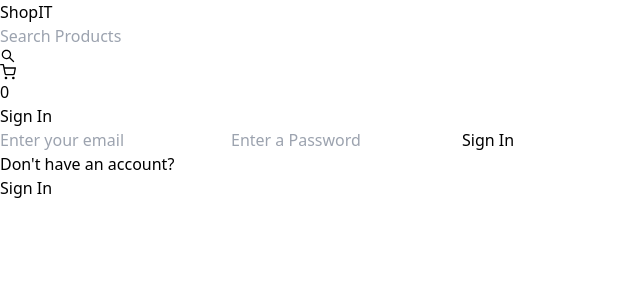
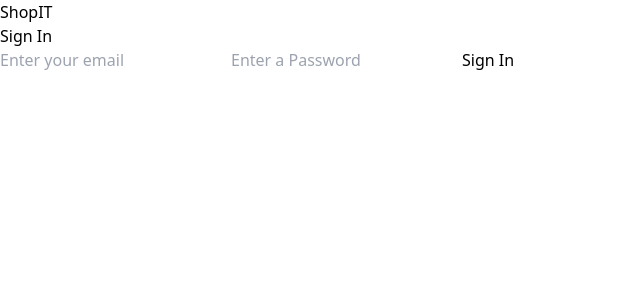
Before and after one commit to Sadmin23/ClickCart, a React (Vite) app: page /sign-in in a window 1280 px wide. Shown: the top 300 px of the page, without its empty margins (0-640 px from the left). Built offline with nearby package versions, Linux system fonts and the light colour scheme.

Commit message:
Implement Logout

```diff
--- a/package.json
+++ b/package.json
@@ -16,6 +16,7 @@
     "@reduxjs/toolkit": "^2.2.1",
     "react": "^18.2.0",
     "react-dom": "^18.2.0",
+    "react-hot-toast": "^2.4.1",
     "react-icons": "^5.0.1",
     "react-redux": "^9.1.0",
     "react-router-dom": "^6.22.0"
--- a/src/App.jsx
+++ b/src/App.jsx
@@ -3,13 +3,14 @@ import Header from './components/Header';
 import Home from './pages/Home';
 import SignIn from './pages/SignIn';
 import { useSelector } from 'react-redux';
+import { signedIn } from './redux/user/userSlice';
 
 export default function App() {
 
-  const loggedIn = useSelector(state => state.user);
+  const loggedIn = useSelector(signedIn)
 
   const ProtectedRoute = ({ element, path }) => {
-    return (loggedIn.value) ? (
+    return (loggedIn) ? (
       element
     ) : (
       <Navigate to="/sign-in" replace state={{ from: path }} />
--- a/src/components/Card.jsx
+++ b/src/components/Card.jsx
@@ -35,16 +35,16 @@ const Card = (product) => {
         />
       </div>
       <div className="w-full rounded-b-md flex flex-col bg-[#EFEFEF]">
-        <p className="w-full font-bold  py-1 text-left px-2 overflow-hidden">
-            <p className="line-clamp-3">$ {product.price}</p>
+        <p className="w-full font-bold line-clamp-3 py-1 text-left px-2 overflow-hidden">
+            $ {product.price}
         </p>
         <div className="flex flex-col flex-grow items-center justify-between pb-4">
           <div className="w-full pt-1 px-2">
             <p className="text-sm font-semibold line-clamp-3">
               {product.title}
             </p>
-            <p className="w-full text-xs font-semibold  py-1  text-[#8A8888] text-justify overflow-hidden">
-              <p className="line-clamp-3">{product.description}</p>
+            <p className="w-full text-xs font-semibold line-clamp-3 py-1 text-[#8A8888] text-justify overflow-hidden">
+              {product.description}
             </p>
           </div>
           <button className="flex flex-row items-center justify-center h-8 p-4 bg-orange-500 rounded-full" onClick={addtoCart}>
--- a/src/components/Header.jsx
+++ b/src/components/Header.jsx
@@ -3,12 +3,15 @@ import SearchBar from './SearchBar'
 import { FiShoppingCart } from "react-icons/fi";
 import { useState } from 'react';
 import Cart from './Cart';
-import { useSelector } from 'react-redux';
+import { useDispatch, useSelector } from 'react-redux';
 import { itemCount } from '../redux/cart/cartSlice';
+import { logout, signedIn } from '../redux/user/userSlice';
 
 export default function Header() {
 
   const [cartOpen, setCartOpen] = useState(false);
+  const loggedIn = useSelector(signedIn)
+  const dispatch = useDispatch();
 
   const handleClose = () => {
     setCartOpen(false);
@@ -18,6 +21,10 @@ export default function Header() {
     setCartOpen(!prev);
   }
 
+  const handleLogOut = () => {
+    dispatch(logout());
+  }
+
   const totalQuantity = useSelector(itemCount);
 
   return (
@@ -25,19 +32,22 @@ export default function Header() {
       <div className="flex items-center justify-between sticky top-0 z-30 left-0 bg-white px-5 h-16 shadow-sm border-b border-gray-300">
         <div className="flex items-center">
           <Link to="/">
-            <h1 className='md:pl-10'>ShopIT</h1>
+            <h1 className='md:pl-10 text-xl tracking-wide font-bold'>ShopIT</h1>
           </Link>
         </div>
-        <SearchBar/>
-        <div className="flex items-center gap-6 justify-end relative">
+        {loggedIn && <SearchBar/>}
+        {loggedIn && <div className="flex items-center gap-2 relative">
           <FiShoppingCart
             className="h-5 w-5 mr-6 hover:cursor-pointer"
             onClick={() => handleCart(cartOpen)}
           />
-          <p className="absolute top-1 right-1 -mt-2 bg-orange-500 rounded-full text-xs text-white px-1 py-0.5">
+          <p className="absolute top-1 right-16 -mt-2 bg-orange-500 rounded-full text-xs text-white px-1 py-0.5">
             {totalQuantity}
           </p>
-        </div>
+          <button onClick={handleLogOut}>
+            <p className='font-semibold'>Logout</p>
+          </button>
+        </div>}
         {cartOpen && <Cart handleClose={handleClose}/>}
       </div>
     </div>
--- a/src/pages/SignIn.jsx
+++ b/src/pages/SignIn.jsx
@@ -1,7 +1,8 @@
-import React, { useState } from 'react'
-import { Link, useNavigate } from 'react-router-dom';
+import { useState } from 'react'
+import { useNavigate } from 'react-router-dom';
 import { useDispatch } from 'react-redux'
 import { login } from '../redux/user/userSlice'
+import toast, { Toaster } from 'react-hot-toast';
 
 export default function SignIn() {
 
@@ -35,21 +36,18 @@ export default function SignIn() {
       (data && data.token) ? (() => {
         dispatch(login());
         navigate('/');
-      })() : console.log("Login failed");
+      })() : toast.error('Sign In Failed');
     })
   };
 
   return (
-    <div className='p-3 max-w-lg mx-auto'>
+    <div className='p-3 max-w-md mx-auto'>
       <h1 className='text-3xl text-center font-bold my-7'>Sign In</h1>
       <div className='flex flex-col gap-4'>
-        <input className='border p-3 rounded-lg' type="text" placeholder="Enter your email" value={username} onChange={handleUsername}/>
-        <input className='border p-3 rounded-lg' type="password" placeholder="Enter a Password" value={password} onChange={handlePassword}/>
-        <button className='bg-blue-600 text-white p-3 rounded-lg text-lg font-semibold hover:opacity-100' onClick={handleLogin}>Sign In</button>
-      </div>
-      <div className='flex gap-1 mt-5 font-semibold'>
-        <p>Don't have an account?</p>
-        <Link to='/sign-in' className='text-blue-800 hover:underline'>Sign In</Link>
+        <input className='border-2 p-3 rounded-lg' type="text" placeholder="Enter your email" value={username} onChange={handleUsername}/>
+        <input className='border-2 p-3 rounded-lg' type="password" placeholder="Enter a Password" value={password} onChange={handlePassword}/>
+        <button className='bg-blue-600 text-white my-2 p-3 rounded-lg text-lg font-semibold hover:opacity-100' onClick={handleLogin}>Sign In</button>
+        <Toaster />
       </div>
     </div>
   )
--- a/src/redux/user/userSlice.js
+++ b/src/redux/user/userSlice.js
@@ -1,7 +1,7 @@
 import { createSlice } from '@reduxjs/toolkit'
 
 const initialState = {
-  value: true,
+  value: false,
 }
 
 export const userSlice = createSlice({
@@ -18,5 +18,5 @@ export const userSlice = createSlice({
 })
 
 export const { login, logout } = userSlice.actions
-
+export const signedIn = (state) => state.user.value
 export default userSlice.reducer
```
Also changed, not shown: 1 other file (tests, documents, lock files or other folders).
